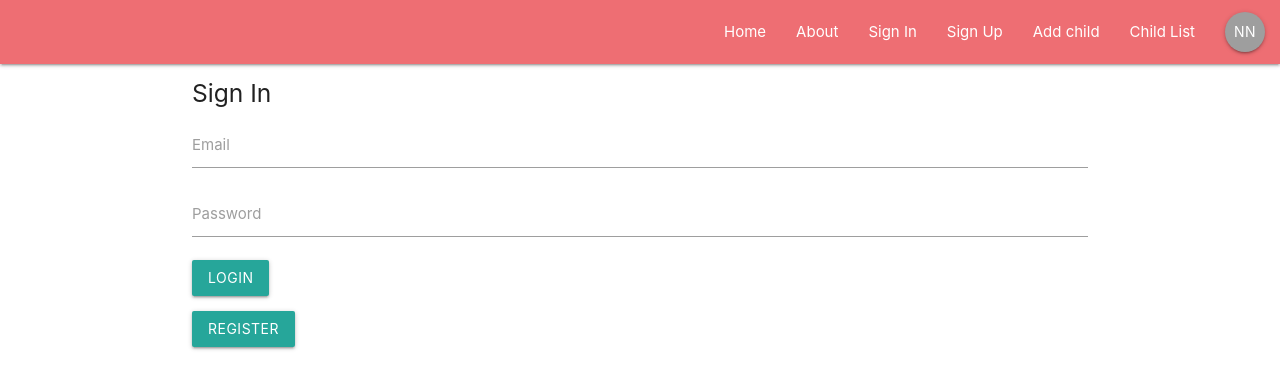
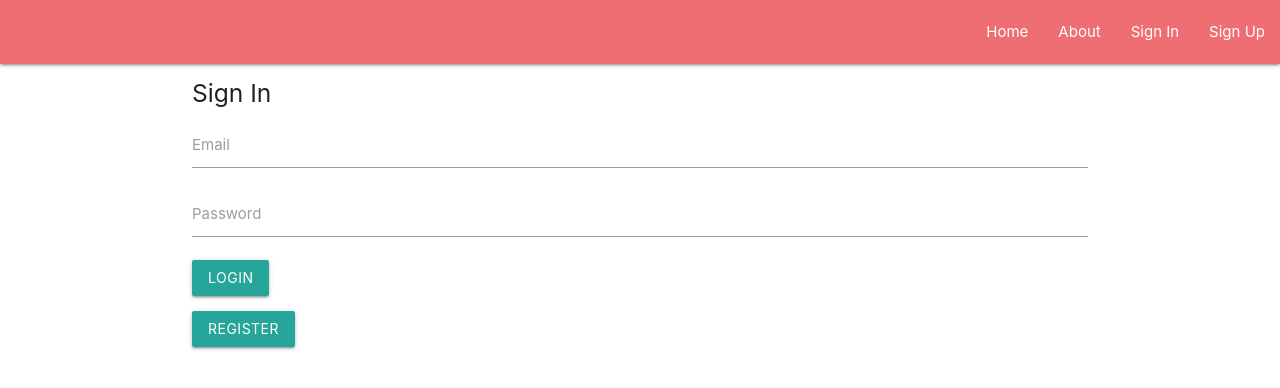
Before and after one commit to peikovakate/baby-handy-client, a React (Create React App) app: page /signin in a window 1280 px wide. Shown: the top 388 px of the page. Built offline with nearby package versions, Linux system fonts and the light colour scheme.

Commit message:
header changed, added logout button

```diff
--- a/src/_components/Header.js
+++ b/src/_components/Header.js
@@ -1,21 +1,41 @@
 import React from "react"
 import { NavLink } from 'react-router-dom'
 
+// component that decide what buttons to show depending on if user logged in
+class HeaderLinks extends React.Component{
+  render(){
+    if (localStorage.getItem('user')) {
+      return(
+         <ul className='right'>
+          <li><NavLink to='/addchild'>Add child</NavLink></li>
+          <li><NavLink to='/childlist'>Child List</NavLink></li>
+          <li><NavLink to='/signin'>Log Out</NavLink></li>
+          {/* <li><NavLink to='/' className='btn btn-floating grey'>NN</NavLink></li>  */}
+        </ul>);
+    }else {
+      return(
+        <ul className='right'>
+          <li><NavLink to='/signin'>Sign In</NavLink></li>
+          <li><NavLink to='/signup'>Sign Up</NavLink></li>
+        </ul>)
+    }
+  }
+}
+
 // Header, some panel will be here
-export const Header = props => (
+export class Header extends React.Component{
+  render(){
+    return(
     <header>
       <nav>
         <ul className='right'>
           <li><NavLink to='/'>Home</NavLink></li>
           <li><NavLink to='/about'>About</NavLink></li>
-        <li><NavLink to='/signin'>Sign In</NavLink></li>
-        <li><NavLink to='/signup'>Sign Up</NavLink></li>
-        <li><NavLink to='/addchild'>Add child</NavLink></li>
-        <li><NavLink to='/childlist'>Child List</NavLink></li>
-        <li><NavLink to='/' className='btn btn-floating grey'>NN</NavLink></li>
+          <HeaderLinks/>
         </ul>
       </nav>
     </header>
-);
+    )}
+}
 
-// export default Header
+export default Header
```
Lines whose indentation alone changed are shown as unchanged.
